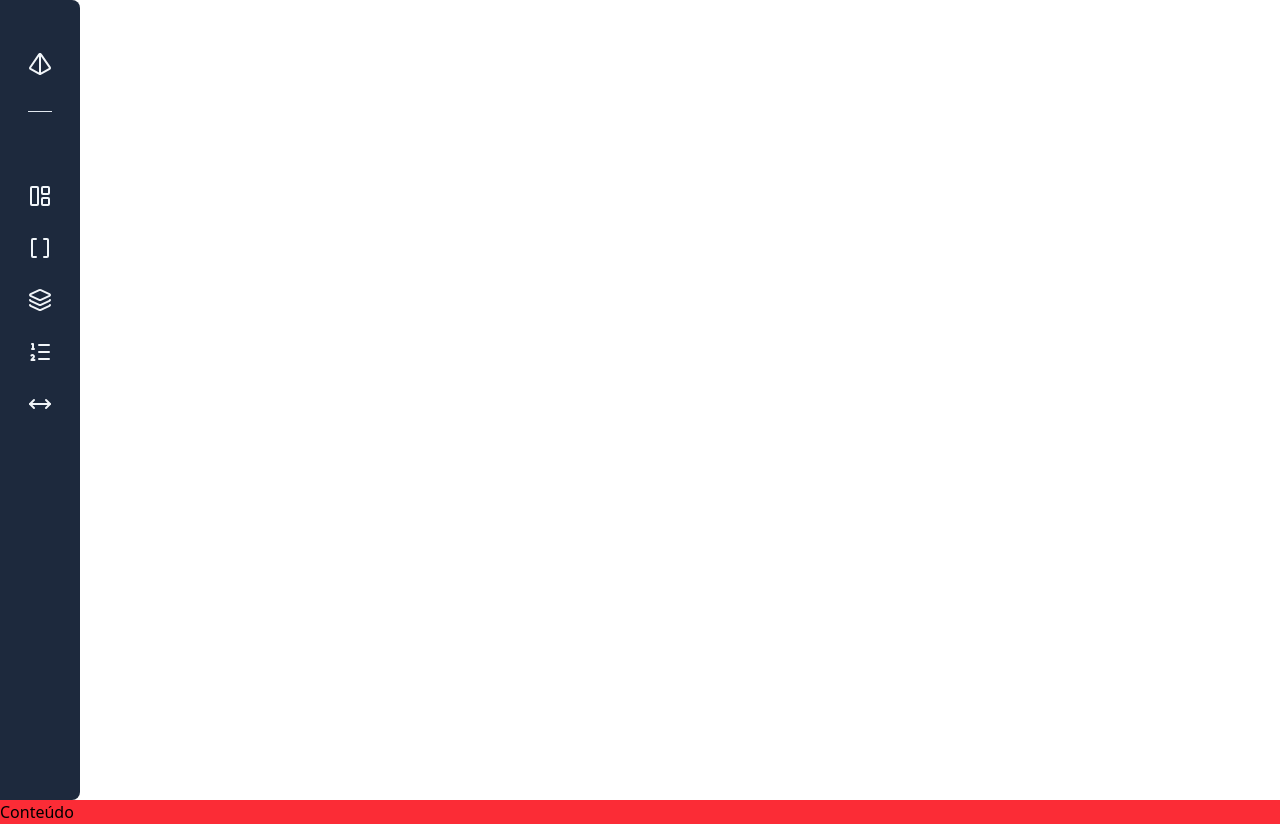
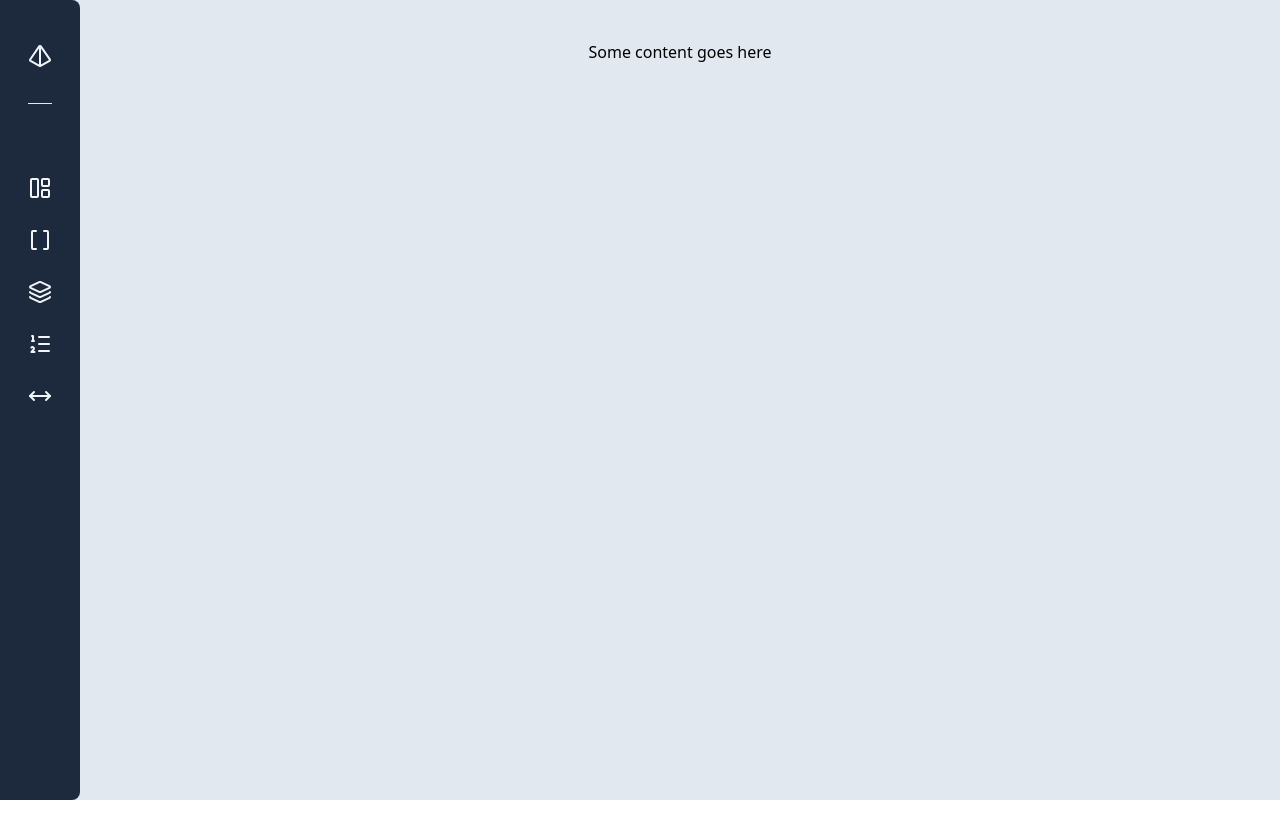
Before and after one commit to MathHenr/algorithm-visualizer, a Next.js app: page / in a window 1280 px wide. After the commit the page ends 800 px from the top, so only its background shows below. Built offline with nearby package versions, Linux system fonts and the light colour scheme.

Commit message:
feat: content component done.

```diff
--- a/src/app/page.tsx
+++ b/src/app/page.tsx
@@ -1,11 +1,5 @@
-import { Content } from "@/components/Content";
-import { Sidebar } from "@/components/Sidebar";
+import { MainTemplate } from "@/template/MainTemplate";
 
 export default function Home() {
-  return (
-    <>
-      <Sidebar />
-      <Content />
-    </>
-  );
+  return <MainTemplate />;
 }
--- a/src/components/Content/index.tsx
+++ b/src/components/Content/index.tsx
@@ -1,3 +1,17 @@
-export function Content() {
-  return <h1 className="w-full mx-auto bg-red-500">Conteúdo</h1>;
+import clsx from "clsx";
+
+type ContentProp = {
+  children: React.ReactNode;
+};
+
+export function Content({ children }: ContentProp) {
+  return (
+    <div
+      className={clsx(
+        "flex-1 h-full flex p-10 text-salte-900 overflow-y-auto overflow-x-hidden transition-all ease-in-out duration-300",
+      )}
+    >
+      <div className={clsx("max-w-7xl mx-auto")}> {children} </div>
+    </div>
+  );
 }
--- a/src/components/Sidebar/index.tsx
+++ b/src/components/Sidebar/index.tsx
@@ -15,7 +15,6 @@ import {
 
 export function Sidebar() {
   const [isOpen, setIsOpen] = useState<boolean>(false);
-  console.log(isOpen);
 
   const structures = [
     {
@@ -36,11 +35,11 @@ export function Sidebar() {
   return (
     <aside
       className={clsx(
-        "min-h-screen bg-slate-800 relative flex flex-col items-center text-slate-100",
-        "sm:p-4",
+        "bg-slate-800 min-h-screen relative flex flex-col items-center text-slate-100",
+        "duration-300 ease-in-out transition-all overflow-y-auto",
         isOpen
-          ? "w-full p-10 sm:w-[60%] sm:max-w-75 sm:rounded-tr-lg sm:rounded-br-lg"
-          : "sm:w-20 p-2 w-fit rounded-tr-lg rounded-br-lg",
+          ? "w-fit p-10 sm:p-4 sm:max-w-75 sm:rounded-tr-lg sm:rounded-br-lg"
+          : "w-fit p-2 sm:w-20 rounded-tr-lg rounded-br-lg",
       )}
     >
       <div
@@ -112,9 +111,8 @@ export function Sidebar() {
           className={clsx(
             "w-12 h-12 p-2 rounded-lg transition cursor-pointer",
             isOpen
-              ? "hover:bg-red-500/50 hover:text-slate-50 sm:w-10 sm:h-10 sm:absolute sm:top-0 sm:left-0 sm:rounded-tl-none"
+              ? "hover:bg-red-500/50 hover:text-slate-50 sm:w-10 sm:h-10 absolute top-0 left-0 rounded-tl-none"
               : "hover:bg-slate-50/50 hover:text-slate-900",
-            "",
           )}
         />
       )}
--- /dev/null
+++ b/src/template/MainTemplate/index.tsx
@@ -0,0 +1,15 @@
+import clsx from "clsx";
+
+import { Content } from "@/components/Content";
+import { Sidebar } from "@/components/Sidebar";
+
+export function MainTemplate() {
+  return (
+    <div className={clsx("flex overflow-hidden w-full h-screen bg-slate-200")}>
+      <Sidebar />
+      <Content>
+        <h1>Some content goes here</h1>
+      </Content>
+    </div>
+  );
+}
```
